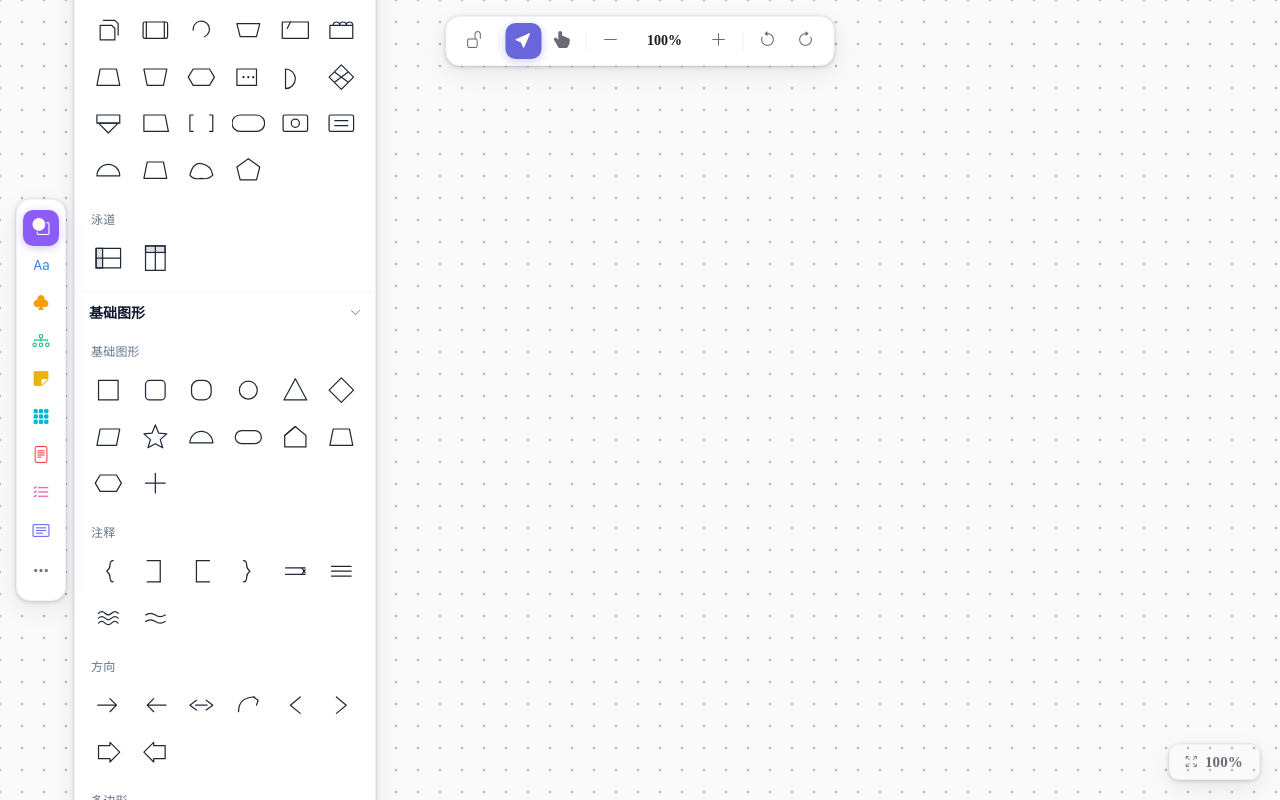
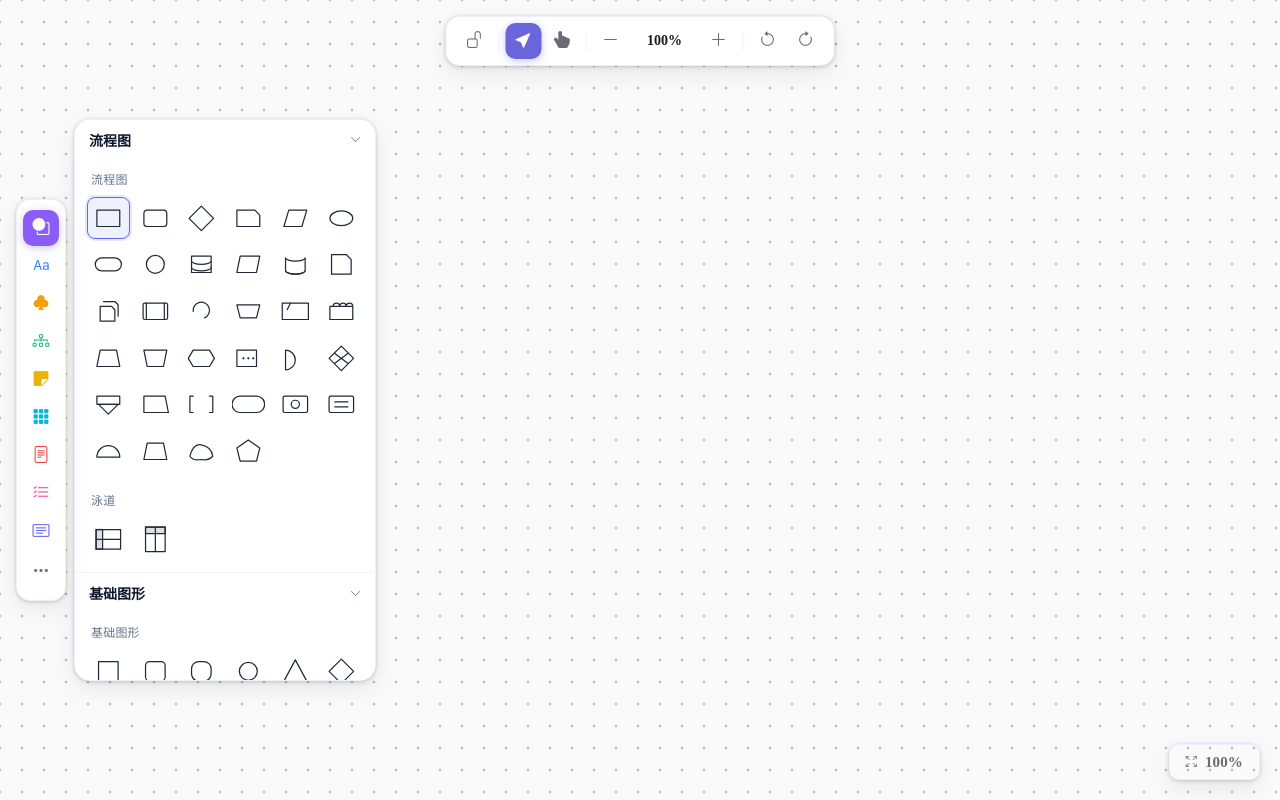
Before and after one commit to SmallFiveAh/infinite-task-manager-canvas, a React (Vite) app: page /task-canvas-container in a window 1280 px wide. Both pictures are taken after a click on the element 41 px from the left and 228 px from the top of the page. Built offline with nearby package versions, Linux system fonts and the light colour scheme.

Commit message:
fix(GraphicsLibraryMenu): 修复滚动容器高度链路，确保菜单面板可正常滚动

```diff
--- a/src/TaskCanvas/TaskStorage/LeftSidebar/GraphicsLibraryMenu/index.css
+++ b/src/TaskCanvas/TaskStorage/LeftSidebar/GraphicsLibraryMenu/index.css
@@ -9,6 +9,9 @@
   /* 作为 .graphics-library-panel 的 flex 子项 */
   min-height: 0;
   flex: 1 1 auto;
+  display: flex;
+  flex-direction: column;
+  overflow: hidden;
   background: #ffffff;
   color: #1f2937;
   font-family:
@@ -19,16 +22,20 @@
   position: relative;
 }
 
-/* 滚动容器根节点 */
+/* 滚动容器根节点（menu 的 flex 子项，自身又是 flex 容器，让高度链全部通过 flex 算法传递） */
 .glm-scroll-root {
   position: relative;
-  height: 100%;
+  flex: 1 1 auto;
   min-height: 0;
+  display: flex;
+  flex-direction: column;
 }
 
-/* 视口：真正滚动的容器；完全隐藏原生滚动条 */
+/* 视口：真正滚动的容器；完全隐藏原生滚动条
+   作为 scroll-root 的 flex 子项，高度由 flex 算法确定 → overflow 才生效 */
 .glm-scroll-viewport {
-  height: 100%;
+  flex: 1 1 auto;
+  min-height: 0;
   overflow-y: auto;
   /* Firefox */
   scrollbar-width: none;
--- a/src/TaskCanvas/TaskStorage/LeftSidebar/index.css
+++ b/src/TaskCanvas/TaskStorage/LeftSidebar/index.css
@@ -82,6 +82,8 @@
   left: calc(16px + 48px + 10px); /* 侧边栏 left + 宽度 + 间距 */
   top: 50%;
   width: 300px;
+  max-height: min(560px, calc(100vh - 96px));
+  min-height: 0;
   transform: translateY(-50%);
   display: flex;
   flex-direction: column;
```
